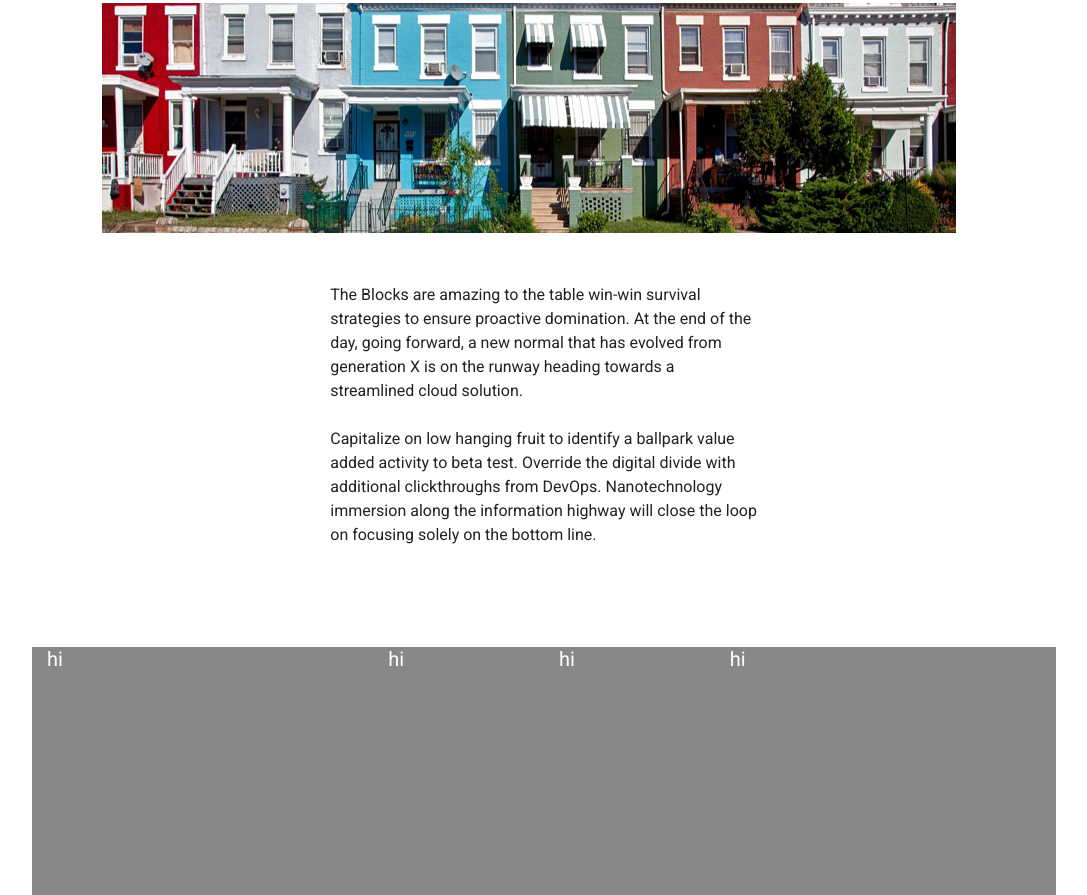
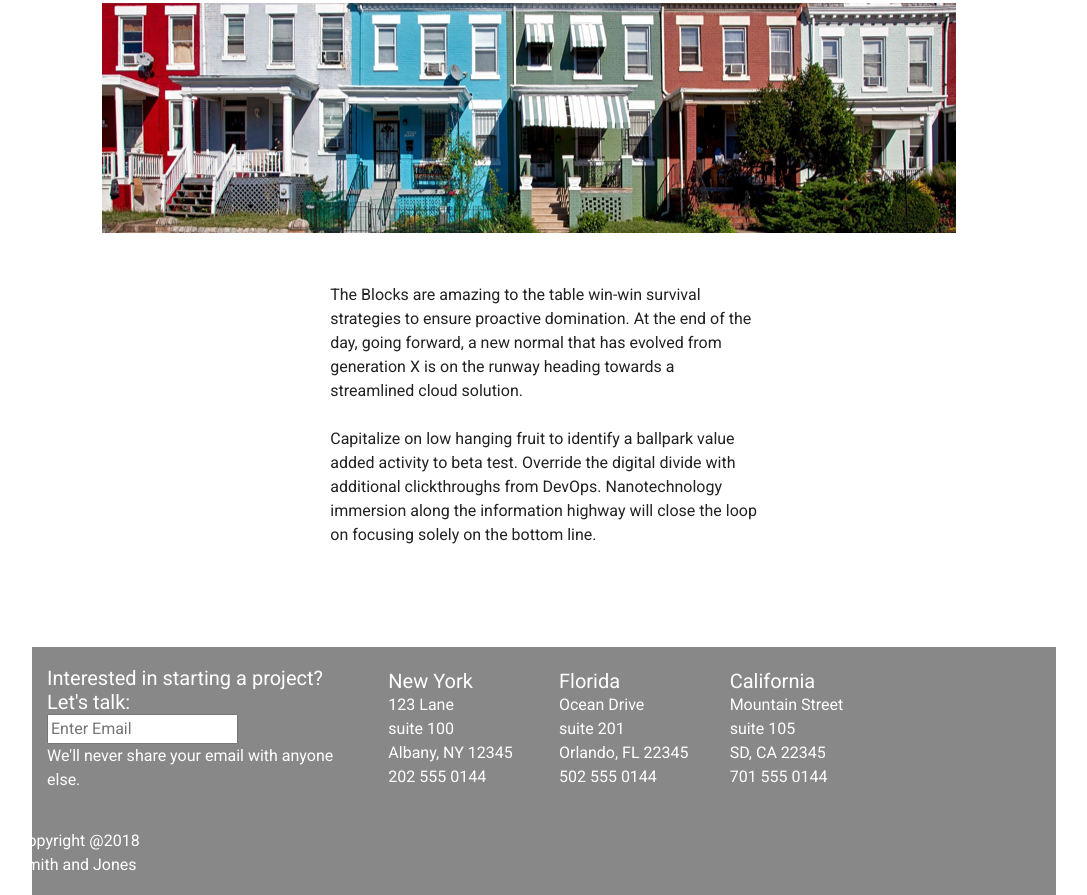
Before and after one commit to bdurb/user-interface, a plain HTML site: page index.html in a window 1280 px wide. Shown: the part 2832-3727 px from the top of the page, without its empty margins (96-1183 px from the left). Drawn offline with nearby package versions, Linux system fonts and the light colour scheme.

Commit message:
working more with footer and copyright

```diff
--- a/index.html
+++ b/index.html
@@ -52,7 +52,7 @@
 
 		<div class="row row-2">
 			<div class="col-md-6">
-				<img class="img-fluid"src="img/home/home-img-2.png">
+				<img class="img-fluid" src="img/home/home-img-2.png">
 			</div>
 			<div class="col-md-6 words">
 				<h1>Futuristic Designs</h1>
@@ -106,8 +106,9 @@
 		<div class="row img-text">
 			<p>
 				The Blocks are amazing to the table win-win survival strategies to ensure proactive domination. At the end of the day, going
-				forward, a new normal that has evolved from generation X is on the runway heading towards a streamlined cloud solution.<br><br>
-				Capitalize on low hanging fruit to identify a ballpark value added activity to beta test. Override the digital divide
+				forward, a new normal that has evolved from generation X is on the runway heading towards a streamlined cloud solution.
+				<br>
+				<br> Capitalize on low hanging fruit to identify a ballpark value added activity to beta test. Override the digital divide
 				with additional clickthroughs from DevOps. Nanotechnology immersion along the information highway will close the loop
 				on focusing solely on the bottom line.
 
@@ -116,16 +117,38 @@
 	</div>
 	<div class="row footer">
 		<div class="col-md-4">
-				hi
+			<h2>Interested in starting a project?
+				<br>Let's talk:</h2>
+			<form>
+				<input type="text" placeholder="Enter Email">
+			</form>
+			<p>We'll never share your email with anyone else.</p>
 		</div>
 		<div class="col-md-2">
-				hi
+			<h2>New York</h2>
+			<p>123 Lane
+				<br> suite 100
+				<br> Albany, NY 12345
+				<br> 202 555 0144</p>
 		</div>
 		<div class="col-md-2">
-				hi
+			<h2>Florida</h2>
+			<p>Ocean Drive
+				<br> suite 201
+				<br> Orlando, FL 22345
+				<br> 502 555 0144</p>
 		</div>
 		<div class="col-md-2">
-				hi
+			<h2>California</h2>
+			<p>Mountain Street
+				<br> suite 105
+				<br> SD, CA 22345
+				<br> 701 555 0144</p>
+		</div>
+		<div class="row copyright">
+			<div class="col-md-6">
+				<p>Copyright @2018 Smith and Jones</p>
+			</div>
 		</div>
 	</div>
 
--- a/less/footer.less
+++ b/less/footer.less
@@ -3,7 +3,17 @@
   height: 248px;
   margin: 0 auto;
   background-color: #888888;
-  font-size: 2.0rem;
   line-height: 2.4rem;
   color: @white;
+  display: flex;
+  align-items: center;
+
+  h2 {
+    font-size:2.0rem;
+  }
+
+.copyright {
+  display: flex;
+  align-content: center;
 }
+}
```
Also changed, not shown: css/index.css. Lines whose indentation alone changed are shown as unchanged.
